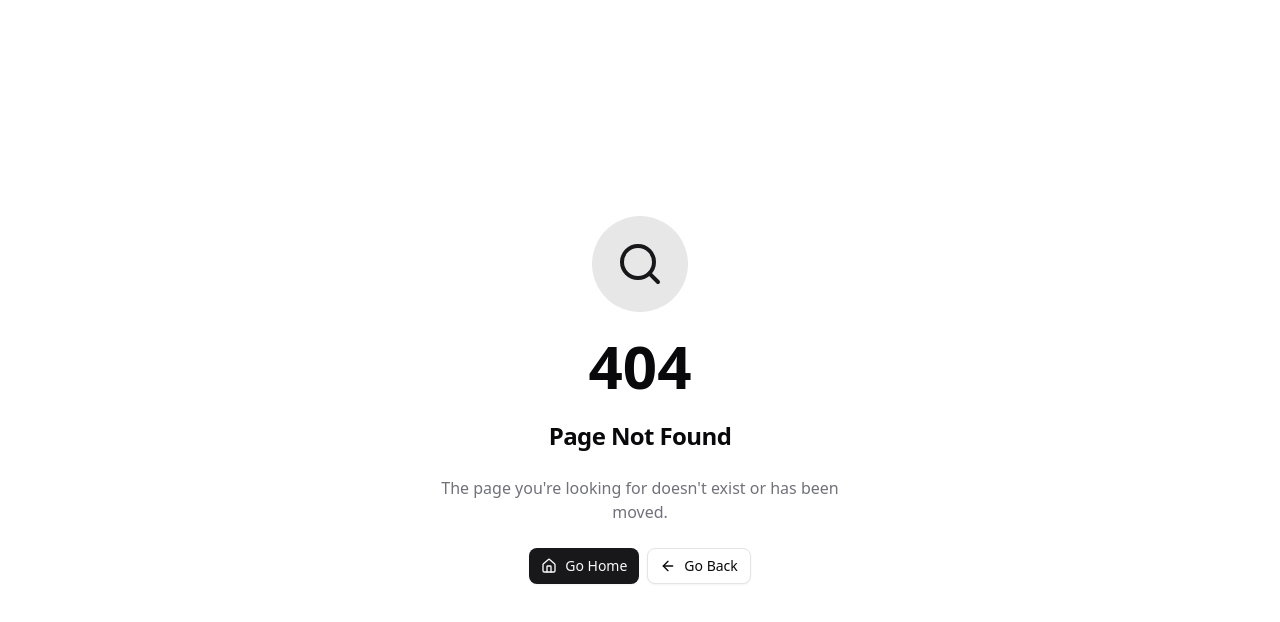
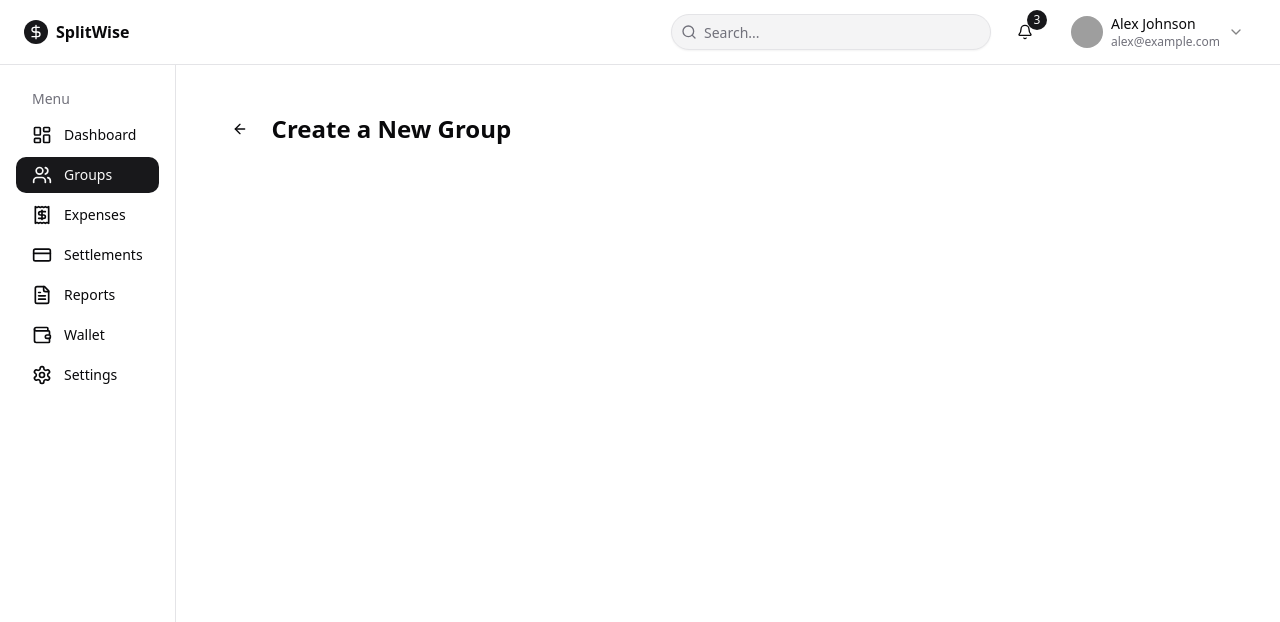
Before and after one commit to Delightsheriff/Rangers, a Next.js app in the folder frontend/: page /dashboard/groups/new in a window 1280 px wide. Before the commit this address had no page. Shown: the top 622 px of the page. Built offline with nearby package versions, Linux system fonts and the light colour scheme; grey boxes are pictures that could not be loaded.

Commit message:
feat(group-creation): add initial layout with back navigation and page title

```diff
--- /dev/null
+++ b/frontend/app/dashboard/groups/new/page.tsx
@@ -0,0 +1,21 @@
+import { Button } from '@/components/ui/button';
+import { ArrowLeft } from 'lucide-react';
+import Link from 'next/link';
+
+export default function page() {
+  return (
+    <main className="flex-1 p-6">
+      <div className="mb-6">
+        <div className="flex items-center gap-4">
+          <Link href="/dashboard">
+            <Button variant="ghost" size="icon" className="h-8 w-8">
+              <ArrowLeft className="h-4 w-4" />
+              <span className="sr-only">Back</span>
+            </Button>
+          </Link>
+          <h1 className="text-2xl font-bold">Create a New Group</h1>
+        </div>
+      </div>
+    </main>
+  );
+}
--- a/frontend/app/dashboard/groups/page.tsx
+++ b/frontend/app/dashboard/groups/page.tsx
@@ -60,7 +60,7 @@ export default async function page() {
           <h1 className="text-3xl font-bold">Groups</h1>
           <p className="text-muted-foreground">Manage your expense sharing groups</p>
         </div>
-        <Link href="/groups/new">
+        <Link href="/dashboard/groups/new">
           <Button className="gap-2">
             <Plus className="h-4 w-4" />
             Create Group
--- a/frontend/components/dashboard/groups/groups-page-content.tsx
+++ b/frontend/components/dashboard/groups/groups-page-content.tsx
@@ -264,7 +264,7 @@ export default function GroupsPageContent({ groups }: groupsProps) {
               <p className="mb-4 text-sm text-muted-foreground">
                 Start tracking expenses with friends, roommates, or colleagues.
               </p>
-              <Link href="/groups/new">
+              <Link href="/dashboard/groups/new">
                 <Button className="w-full">Create Group</Button>
               </Link>
             </div>
```
